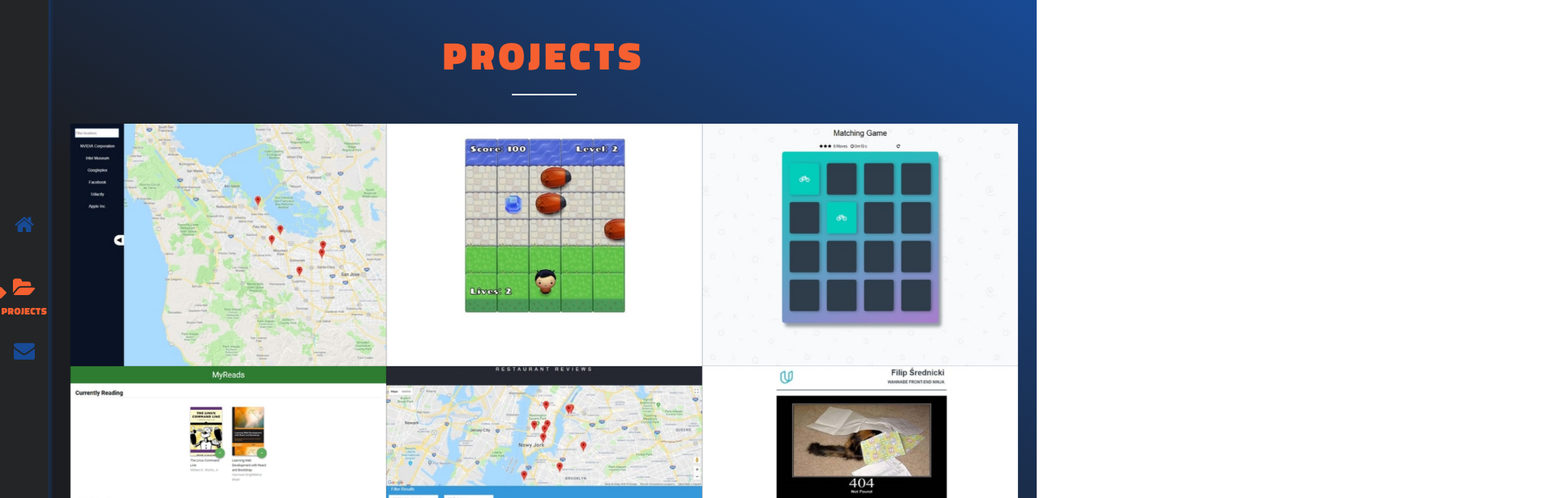
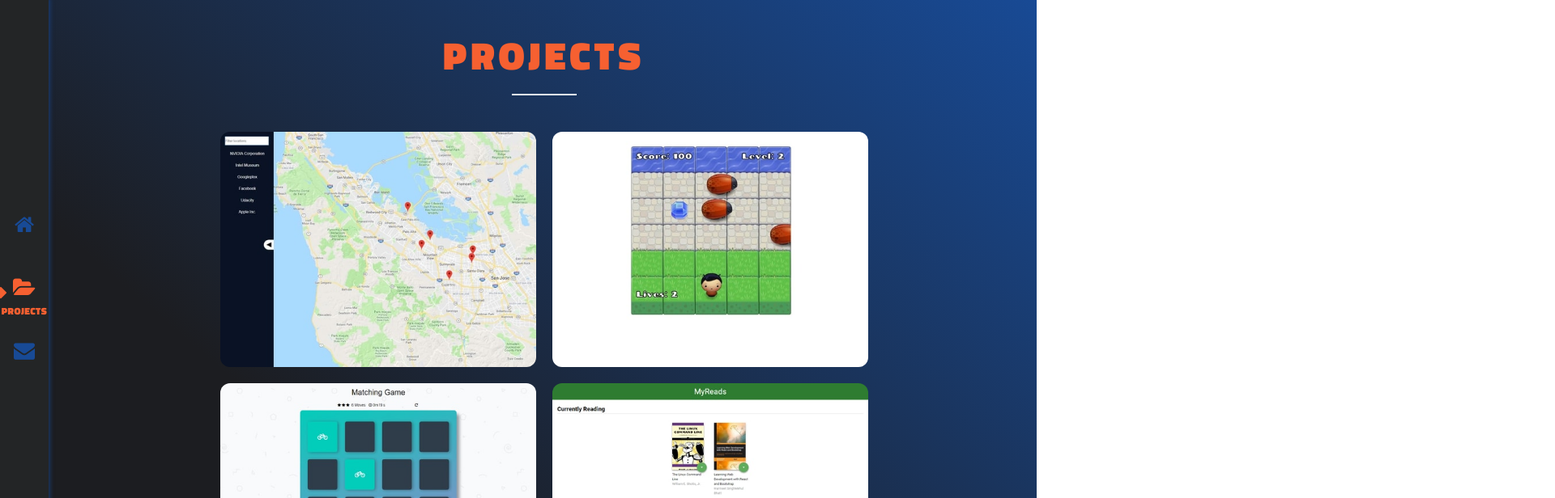
Before and after one commit to filipsrednicki/portfolio, a React (Create React App) app: page /projects in a window 1280 px wide. Shown: the top 616 px of the page at 81% size, 1920 px wide, since content can reach past the window. Built offline with nearby package versions, Linux system fonts and the light colour scheme.

Commit message:
Changed projects display from grid to flexbox

```diff
--- a/src/App.css
+++ b/src/App.css
@@ -320,18 +320,28 @@ nav a:visited {
 .projects-grid {
   margin: 0 auto;
   padding-bottom: 20px;
-  display: grid;
-  grid-template: 1fr 1fr / 1fr 1fr 1fr;
+  display: flex;
+  flex-flow: row wrap;
+  justify-content: center;
+  max-width: 1250px;
+  /* grid-template-columns: 1fr 1fr 1fr; */
+  /* grid-template: 1fr 1fr / 1fr 1fr 1fr; */
+}
+
+.project {
+  max-width: 390px;
+  margin: 10px;
+  position: relative;
 }
 
 .project-img {
-  height: 300px;
-  max-width: 390px;
+  height: 100%;
 }
 
 .project-img img {
   width: 100%;
   height: 100%;
+  border-radius: 12px;
 }
 
 .hover-img {
@@ -343,6 +353,7 @@ nav a:visited {
   opacity: 0;
   overflow-x: hidden;
   text-align: center;
+  border-radius: 11px;
   transition: opacity 0.5s ease-in-out;
 }
 
```
